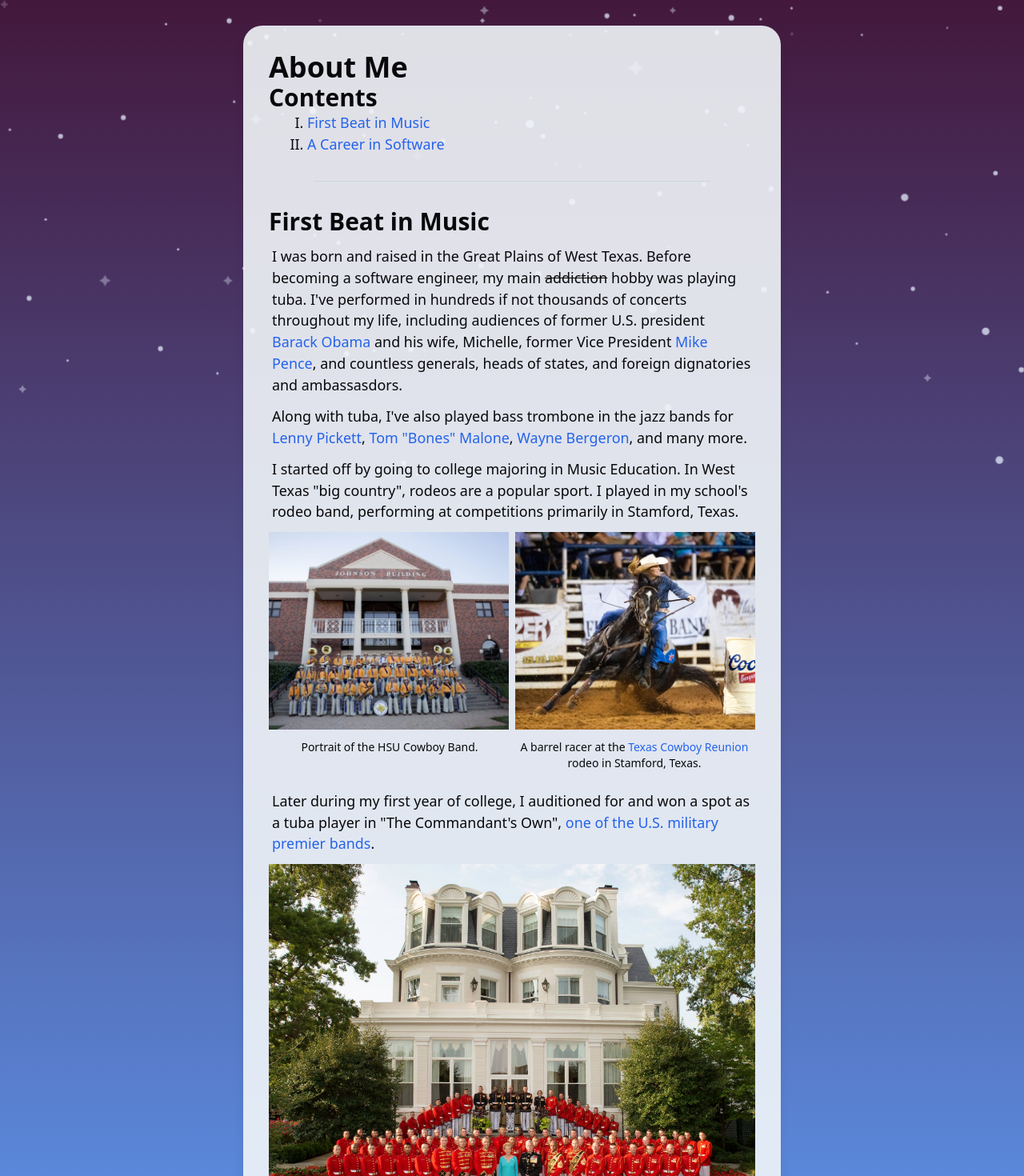
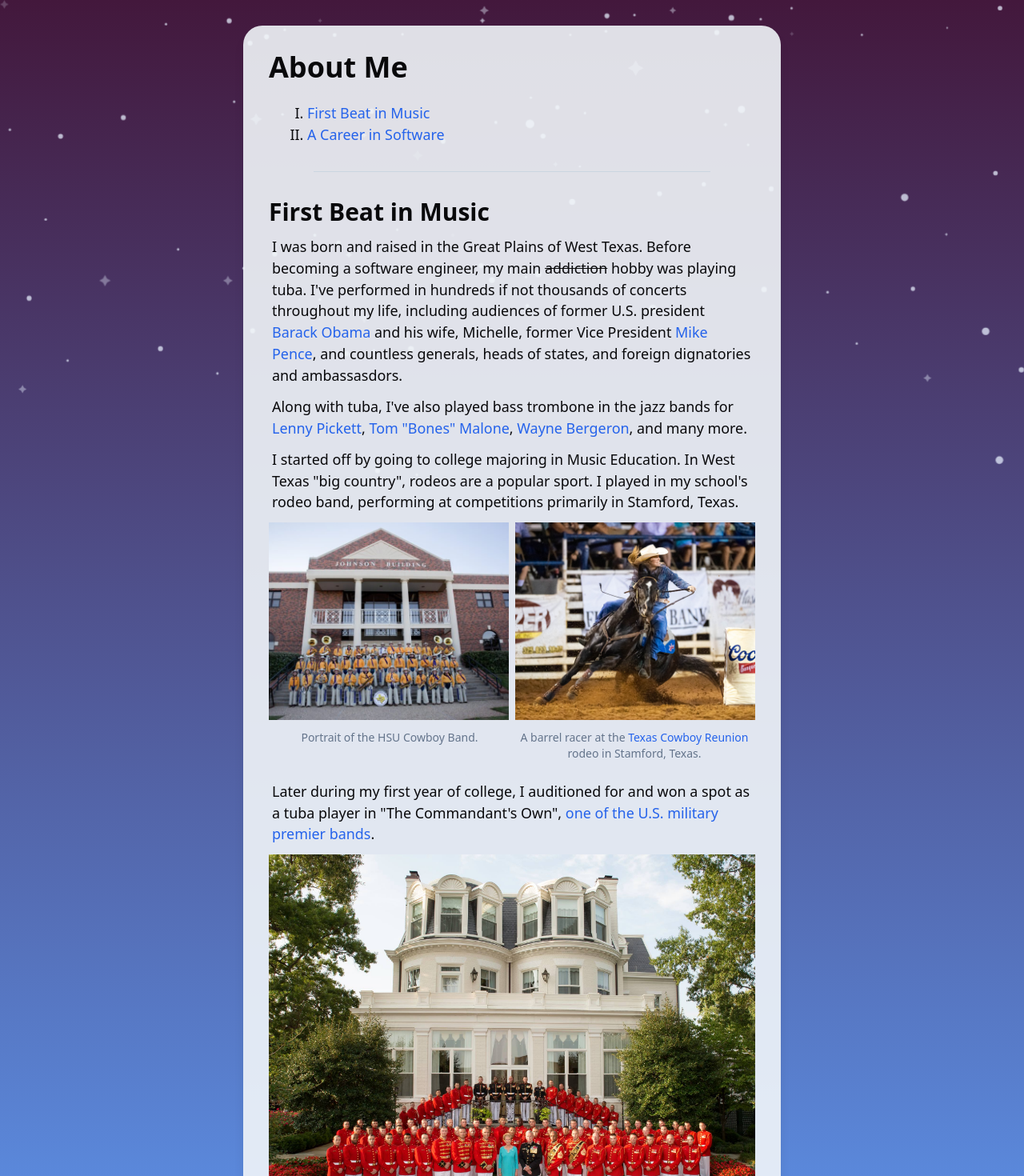
Before and after one commit to bananabrann/brannan.cloud, a SvelteKit app: page /me in a window 1280 px wide. Shown: the top 1470 px of the page at 80% size. Built offline with nearby package versions, Linux system fonts and the light colour scheme; a web font is replaced by a local one.

Commit message:
Small styling changes

```diff
--- a/src/routes/me/+page.svelte
+++ b/src/routes/me/+page.svelte
@@ -11,7 +11,8 @@
 <ReadingPage>
 	<h1>About Me</h1>
 
-	<h2>Contents</h2>
+	<div class="h-6" />
+
 	<ol>
 		<li><a href="#first-beat">First Beat in Music</a></li>
 		<li><a href="#career-in-software">A Career in Software</a></li>
@@ -167,7 +168,7 @@
 
 <style lang="scss">
 	.image-text {
-		@apply text-xs md:text-sm gap-1 text-center;
+		@apply text-xs md:text-sm gap-1 text-center text-slate-500;
 
 		> p {
 			@apply w-full px-1;
```
